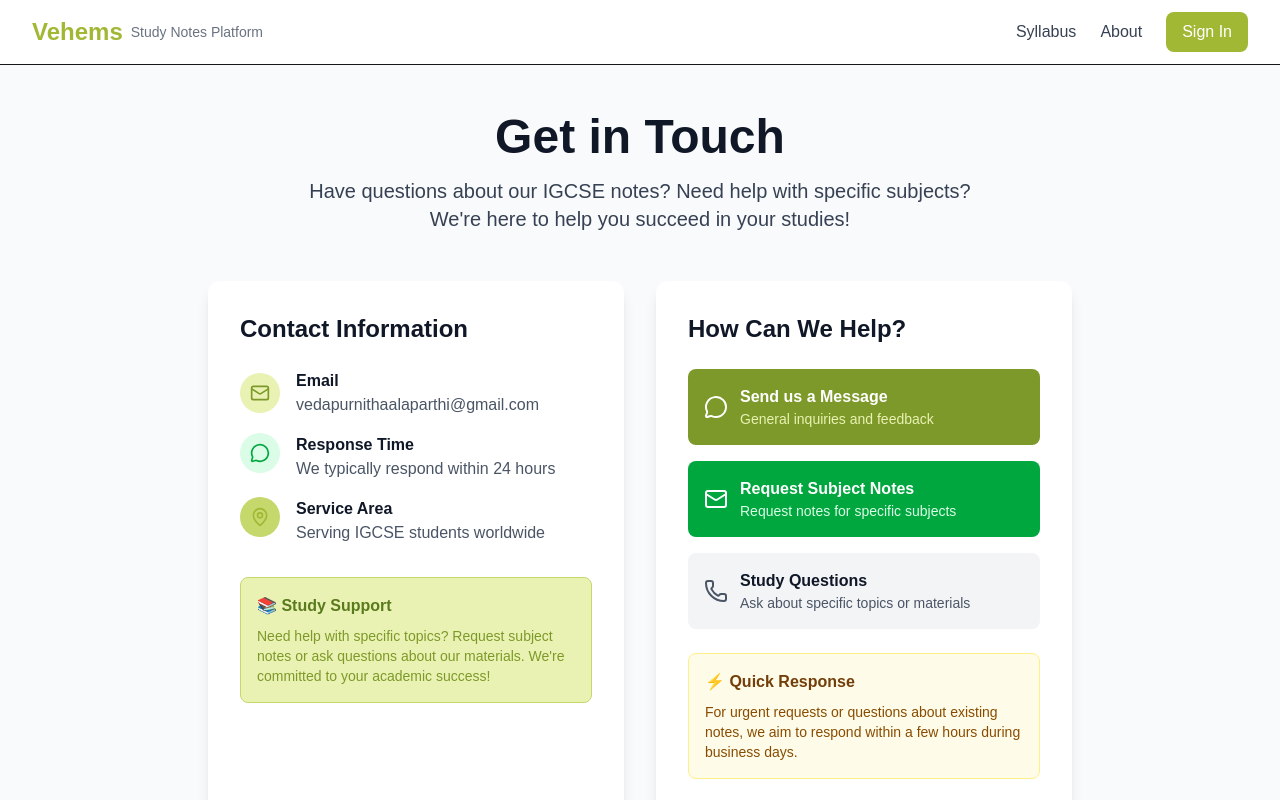
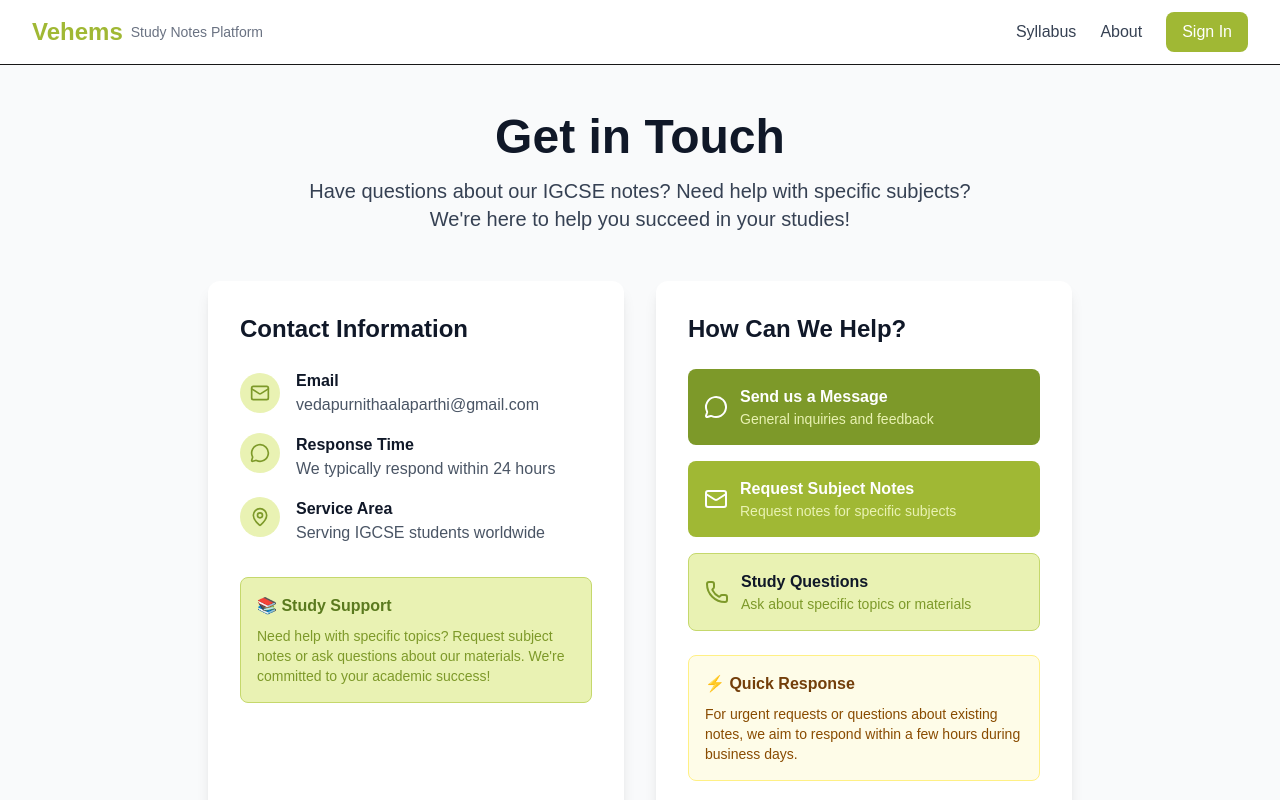
Before and after one commit to hemanialaparthi/vehems, a Next.js app: page /contact in a window 1280 px wide. Shown: the top 800 px of the page. Built offline with nearby package versions, Linux system fonts and the light colour scheme; no server answers.

Commit message:
feat!: fix more styling issues (should be done now!).

```diff
--- a/src/app/about/page.tsx
+++ b/src/app/about/page.tsx
@@ -191,7 +191,7 @@ export default function AboutPage() {
               <div>
                 <h3 className="text-xl font-semibold text-gray-900 mb-2">The Platform</h3>
                 <p className="text-gray-700">
-                  Using my programming skills, I built Vehems as a comprehensive platform where students
+                  Using the help of my friends and my skills, I built Vehems as a comprehensive platform where students
                   can access high-quality IGCSE notes, organized and easily accessible.
                 </p>
               </div>
--- a/src/app/contact/page.tsx
+++ b/src/app/contact/page.tsx
@@ -50,8 +50,8 @@ export default function ContactPage() {
               </div>
 
               <div className="flex items-start">
-                <div className="w-10 h-10 bg-green-100 rounded-full flex items-center justify-center mr-4">
-                  <MessageCircle className="w-5 h-5 text-green-600" />
+                <div className="w-10 h-10 bg-[#e9f2b3] rounded-full flex items-center justify-center mr-4">
+                  <MessageCircle className="w-5 h-5 text-[#7d9929]" />
                 </div>
                 <div>
                   <p className="font-semibold text-gray-900">Response Time</p>
@@ -60,8 +60,8 @@ export default function ContactPage() {
               </div>
 
               <div className="flex items-start">
-                <div className="w-10 h-10 bg-[#c5d86c] rounded-full flex items-center justify-center mr-4">
-                  <MapPin className="w-5 h-5 text-[#a0b834]" />
+                <div className="w-10 h-10 bg-[#e9f2b3] rounded-full flex items-center justify-center mr-4">
+                  <MapPin className="w-5 h-5 text-[#7d9929]" />
                 </div>
                 <div>
                   <p className="font-semibold text-gray-900">Service Area</p>
@@ -106,23 +106,23 @@ export default function ContactPage() {
 
               <button
                 onClick={() => setShowContactForm(true)}
-                className="w-full bg-green-600 text-white p-4 rounded-lg hover:bg-green-700 transition-colors text-left"
+                className="w-full bg-[#a0b834] text-white p-4 rounded-lg hover:bg-[#7d9929] transition-colors text-left"
               >
                 <div className="flex items-center">
                   <Mail className="w-6 h-6 mr-3" />
                   <div>
                     <p className="font-semibold">Request Subject Notes</p>
-                    <p className="text-green-100 text-sm">Request notes for specific subjects</p>
+                    <p className="text-[#e9f2b3] text-sm">Request notes for specific subjects</p>
                   </div>
                 </div>
               </button>
 
-              <div className="bg-gray-100 p-4 rounded-lg">
+              <div className="bg-[#e9f2b3] p-4 rounded-lg border border-[#c5d86c]">
                 <div className="flex items-center">
-                  <Phone className="w-6 h-6 mr-3 text-gray-600" />
+                  <Phone className="w-6 h-6 mr-3 text-[#7d9929]" />
                   <div>
                     <p className="font-semibold text-gray-900">Study Questions</p>
-                    <p className="text-gray-600 text-sm">Ask about specific topics or materials</p>
+                    <p className="text-[#7d9929] text-sm">Ask about specific topics or materials</p>
                   </div>
                 </div>
               </div>
```
